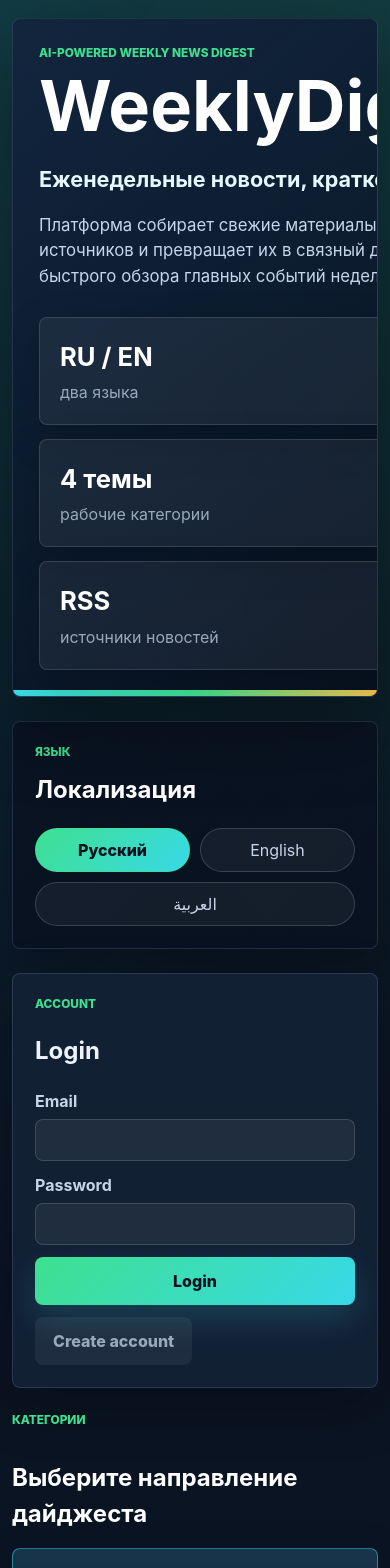
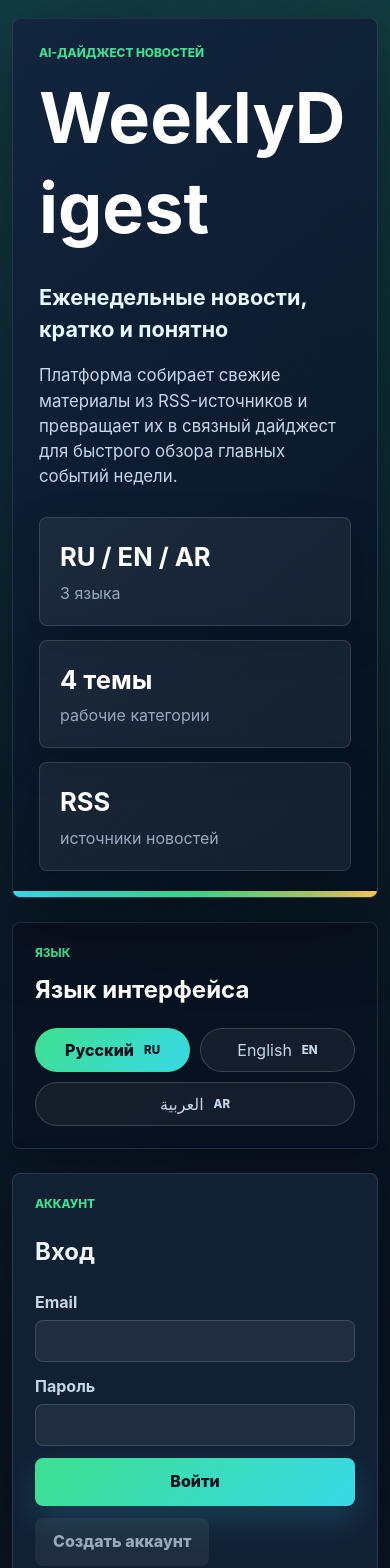
Before and after one commit to aiman-najme-1/WeeklyDigest, a React (Vite) app in the folder frontend/: page / in a window 390 px wide. Shown: the top 1568 px of the page. Built offline with nearby package versions, Linux system fonts and the light colour scheme; no server answers.

Commit message:
Polish frontend localization and dropdown styles

```diff
--- a/frontend/src/App.jsx
+++ b/frontend/src/App.jsx
@@ -25,14 +25,17 @@ const languages = [
   {
     code: "ru",
     label: "Русский",
+    badge: "RU",
   },
   {
     code: "en",
     label: "English",
+    badge: "EN",
   },
   {
     code: "ar",
     label: "العربية",
+    badge: "AR",
   },
 ];
 
@@ -71,25 +74,25 @@ function formatDisplayDate(value) {
 const copy = {
   ru: {
     header: {
-      eyebrow: "AI-powered weekly news digest",
+      eyebrow: "AI-дайджест новостей",
       subtitle: "Еженедельные новости, кратко и понятно",
       description:
         "Платформа собирает свежие материалы из RSS-источников и превращает их в связный дайджест для быстрого обзора главных событий недели.",
       stats: [
-        ["RU / EN", "два языка"],
+        ["RU / EN / AR", "3 языка"],
         ["4 темы", "рабочие категории"],
         ["RSS", "источники новостей"],
       ],
       statsLabel: "Возможности MVP",
     },
     languageSwitcher: {
-      ariaLabel: "Выбор языка",
+      ariaLabel: "Выбор языка интерфейса",
       kicker: "Язык",
-      title: "Локализация",
+      title: "Язык интерфейса",
     },
     categoriesKicker: "Категории",
     categoriesTitle: "Выберите направление дайджеста",
-    categoryStatusActive: "Активно",
+    categoryStatusActive: "Доступно",
     categoryButton: "Создать дайджест",
     categoryLoading: "Готовим...",
     loadingTitle: "Готовим дайджест: ",
@@ -99,7 +102,7 @@ const copy = {
     digestEmptyKicker: "Результат",
     digestEmptyTitle: "Дайджест появится здесь",
     digestEmptyDescription:
-      "Выберите язык и категорию, чтобы увидеть краткий обзор с ссылками на источники.",
+      "Выберите язык и категорию, чтобы увидеть краткий обзор со ссылками на источники.",
     digestReadyKicker: "Готовый материал",
     digestTitle: "Еженедельный дайджест: ",
     sourcesAriaLabel: "Источники дайджеста",
@@ -109,10 +112,22 @@ const copy = {
     sourcesPlaceholderTitle: "Ссылки появятся после генерации",
     sourcesPlaceholderDescription:
       "После создания дайджеста здесь будут показаны статьи, которые использовал backend.",
+    metadata: {
+      updatedAt: "Обновлено",
+      resultSource: "Источник данных",
+      sourcesUsed: "Использованные источники",
+      cache: "кэш",
+      fresh: "свежий RSS",
+    },
+    articleLabels: {
+      source: "Источник",
+      date: "Дата",
+      unknownSource: "Неизвестный источник",
+    },
     categories: {
       sports: {
         title: "Спорт",
-        description: "Обзор спортивных новостей из актуальной RSS-ленты.",
+        description: "Обзор спортивных новостей из актуальных RSS-лент.",
       },
       economy: {
         title: "Экономика",
@@ -135,20 +150,20 @@ const copy = {
       description:
         "The platform collects fresh stories from RSS sources and turns them into a clear digest for a quick review of the week's main events.",
       stats: [
-        ["RU / EN", "two languages"],
+        ["RU / EN / AR", "3 languages"],
         ["4 topics", "working categories"],
         ["RSS", "news sources"],
       ],
       statsLabel: "MVP features",
     },
     languageSwitcher: {
-      ariaLabel: "Language selection",
+      ariaLabel: "Interface language selection",
       kicker: "Language",
-      title: "Localization",
+      title: "Interface language",
     },
     categoriesKicker: "Categories",
     categoriesTitle: "Choose a digest topic",
-    categoryStatusActive: "Active",
+    categoryStatusActive: "Available",
     categoryButton: "Create digest",
     categoryLoading: "Preparing...",
     loadingTitle: "Preparing digest: ",
@@ -168,10 +183,22 @@ const copy = {
     sourcesPlaceholderTitle: "Links will appear after generation",
     sourcesPlaceholderDescription:
       "After creating a digest, this area will show the articles used by the backend.",
+    metadata: {
+      updatedAt: "Updated at",
+      resultSource: "Source",
+      sourcesUsed: "Sources used",
+      cache: "cache",
+      fresh: "fresh RSS",
+    },
+    articleLabels: {
+      source: "Source",
+      date: "Date",
+      unknownSource: "Unknown source",
+    },
     categories: {
       sports: {
         title: "Sports",
-        description: "Weekly review of sports news from an active RSS feed.",
+        description: "Weekly review of sports news from active RSS feeds.",
       },
       economy: {
         title: "Economy",
@@ -192,18 +219,18 @@ const copy = {
       eyebrow: "ملخص أخبار أسبوعي بالذكاء الاصطناعي",
       subtitle: "أخبار أسبوعية مختصرة وواضحة",
       description:
-        "تجمع المنصة الأخبار من مصادر RSS ثم تحولها إلى ملخص واضح مع روابط للمقالات الأصلية.",
+        "تجمع المنصة الأخبار من مصادر RSS وتحولها إلى ملخص واضح مع روابط للمقالات الأصلية.",
       stats: [
-        ["RU / EN / AR", "ثلاث لغات"],
+        ["RU / EN / AR", "3 لغات"],
         ["4 مواضيع", "تصنيفات متاحة"],
         ["RSS", "مصادر أخبار"],
       ],
-      statsLabel: "مميزات المشروع",
+      statsLabel: "ميزات المشروع",
     },
     languageSwitcher: {
-      ariaLabel: "اختيار اللغة",
+      ariaLabel: "اختيار لغة الواجهة",
       kicker: "اللغة",
-      title: "اللغة",
+      title: "لغة الواجهة",
     },
     categoriesKicker: "التصنيفات",
     categoriesTitle: "اختر موضوع الملخص",
@@ -213,10 +240,11 @@ const copy = {
     loadingTitle: "جاري تحضير الملخص: ",
     loadingDescription: "نجمع الأخبار من RSS وننشئ ملخصا قصيرا.",
     errorKicker: "خطأ",
-    errorTitle: "تعذر إنشاء الملخص. حاول مرة أخرى.",
+    errorTitle: "تعذر إنشاء الملخص. حاول مرة أخرى لاحقا.",
     digestEmptyKicker: "النتيجة",
     digestEmptyTitle: "سيظهر الملخص هنا",
-    digestEmptyDescription: "اختر اللغة والتصنيف لعرض ملخص قصير مع روابط المصادر.",
+    digestEmptyDescription:
+      "اختر اللغة والتصنيف لعرض ملخص قصير مع روابط المصادر.",
     digestReadyKicker: "الملخص جاهز",
     digestTitle: "الملخص الأسبوعي: ",
     sourcesAriaLabel: "مصادر الملخص",
@@ -224,7 +252,20 @@ const copy = {
     newsTitle: "الأخبار المستخدمة في الملخص",
     sourcesKicker: "المصادر",
     sourcesPlaceholderTitle: "ستظهر الروابط بعد إنشاء الملخص",
-    sourcesPlaceholderDescription: "بعد إنشاء الملخص ستظهر هنا المقالات التي استخدمها backend.",
+    sourcesPlaceholderDescription:
+      "بعد إنشاء الملخص ستظهر هنا المقالات التي استخدمها backend.",
+    metadata: {
+      updatedAt: "آخر تحديث",
+      resultSource: "مصدر البيانات",
+      sourcesUsed: "المصادر المستخدمة",
+      cache: "ذاكرة التخزين",
+      fresh: "RSS جديد",
+    },
+    articleLabels: {
+      source: "المصدر",
+      date: "التاريخ",
+      unknownSource: "مصدر غير معروف",
+    },
     categories: {
       sports: {
         title: "الرياضة",
@@ -248,26 +289,26 @@ const copy = {
 
 const accountCopy = {
   ru: {
-    kicker: "Account",
-    loginTitle: "Login",
-    registerTitle: "Register",
-    username: "Username",
+    kicker: "Аккаунт",
+    loginTitle: "Вход",
+    registerTitle: "Регистрация",
+    username: "Имя пользователя",
     email: "Email",
-    password: "Password",
-    loginButton: "Login",
-    registerButton: "Register",
-    showLogin: "Already have an account? Login",
-    showRegister: "Create account",
-    title: "Personal cabinet",
-    preferredLanguage: "Preferred language",
-    preferredCategory: "Preferred category",
-    savePreferences: "Save preferences",
-    savedArticles: "Saved articles",
-    noSavedArticles: "No saved articles yet.",
-    deleteArticle: "Delete",
-    logout: "Logout",
-    saveArticle: "Save article",
-    savedArticle: "Saved",
+    password: "Пароль",
+    loginButton: "Войти",
+    registerButton: "Зарегистрироваться",
+    showLogin: "Уже есть аккаунт? Войти",
+    showRegister: "Создать аккаунт",
+    title: "Личный кабинет",
+    preferredLanguage: "Предпочитаемый язык",
+    preferredCategory: "Предпочитаемая категория",
+    savePreferences: "Сохранить настройки",
+    savedArticles: "Сохраненные статьи",
+    noSavedArticles: "Пока нет сохраненных статей.",
+    deleteArticle: "Удалить",
+    logout: "Выйти",
+    saveArticle: "Сохранить статью",
+    savedArticle: "Сохранено",
   },
   en: {
     kicker: "Account",
@@ -280,7 +321,7 @@ const accountCopy = {
     registerButton: "Register",
     showLogin: "Already have an account? Login",
     showRegister: "Create account",
-    title: "Personal cabinet",
+    title: "Personal account",
     preferredLanguage: "Preferred language",
     preferredCategory: "Preferred category",
     savePreferences: "Save preferences",
@@ -552,15 +593,15 @@ export default function App() {
                 emptyDescription: text.digestEmptyDescription,
                 readyKicker: text.digestReadyKicker,
                 readyTitle: `${text.digestTitle}${resultCategoryText.title}`,
-                updatedAt: selectedLanguage === "ar" ? "آخر تحديث" : "Updated at",
-                resultSource: selectedLanguage === "ar" ? "المصدر" : "Source",
-                sourcesUsed: selectedLanguage === "ar" ? "المصادر المستخدمة" : "Sources used",
+                updatedAt: text.metadata.updatedAt,
+                resultSource: text.metadata.resultSource,
+                sourcesUsed: text.metadata.sourcesUsed,
               }}
               metadata={
                 digestResult
                   ? {
                       updatedAt: formatDisplayDate(digestResult.generatedAt),
-                      resultSource: digestResult.fromCache ? "cache" : "fresh RSS",
+                      resultSource: digestResult.fromCache ? text.metadata.cache : text.metadata.fresh,
                       sourcesUsed: digestResult.sourcesUsed?.join(", "),
                     }
                   : null
@@ -575,12 +616,11 @@ export default function App() {
             canSave={Boolean(currentUser)}
             kicker={text.newsKicker}
             labels={{
-              source: selectedLanguage === "ru" ? "Источник" : "Source",
-              date: selectedLanguage === "ru" ? "Дата" : "Date",
+              source: text.articleLabels.source,
+              date: text.articleLabels.date,
               saveArticle: accountText.saveArticle,
               savedArticle: accountText.savedArticle,
-              unknownSource:
-                selectedLanguage === "ru" ? "Неизвестный источник" : "Unknown source",
+              unknownSource: text.articleLabels.unknownSource,
             }}
             onSaveArticle={handleSaveArticle}
             savedArticleUrls={savedArticleUrls}
--- a/frontend/src/styles/main.css
+++ b/frontend/src/styles/main.css
@@ -45,7 +45,9 @@ body {
 }
 
 button,
-a {
+a,
+input,
+select {
   font: inherit;
 }
 
@@ -116,9 +118,11 @@ a {
   max-width: 760px;
   margin: 0;
   color: #ffffff;
-  font-size: clamp(3.8rem, 9vw, 7.4rem);
-  line-height: 0.94;
+  font-size: clamp(3.4rem, 7vw, 6.2rem);
+  line-height: 1.28;
   letter-spacing: 0;
+  overflow-wrap: anywhere;
+  padding-bottom: 0.06em;
 }
 
 .hero__subtitle {
@@ -177,6 +181,7 @@ a {
 
 .toolbar {
   display: flex;
+  flex-wrap: wrap;
   align-items: center;
   justify-content: space-between;
   gap: 20px;
@@ -185,6 +190,10 @@ a {
   border-radius: var(--radius);
   background: rgba(9, 18, 32, 0.82);
   box-shadow: 0 14px 42px rgba(0, 0, 0, 0.2);
+}
+
+.toolbar > div {
+  min-width: 0;
 }
 
 h2,
@@ -209,6 +218,7 @@ p {
   display: flex;
   flex-wrap: wrap;
   gap: 10px;
+  justify-content: flex-end;
 }
 
 .language-switcher__item {
@@ -222,6 +232,7 @@ p {
   color: var(--soft);
   background: rgba(255, 255, 255, 0.05);
   cursor: pointer;
+  white-space: nowrap;
   transition:
     transform 180ms ease,
     border-color 180ms ease,
@@ -248,6 +259,7 @@ p {
 
 .section-heading {
   display: flex;
+  flex-wrap: wrap;
   align-items: end;
   justify-content: space-between;
   gap: 20px;
@@ -298,6 +310,7 @@ p {
 
 .category-card__top {
   display: flex;
+  flex-wrap: wrap;
   align-items: center;
   justify-content: space-between;
   gap: 14px;
@@ -354,6 +367,9 @@ p {
   border-radius: var(--radius);
   font-weight: 850;
   letter-spacing: 0;
+  line-height: 1.2;
+  text-align: center;
+  white-space: normal;
 }
 
 .primary-button {
@@ -508,11 +524,29 @@ p {
 .auth-form select {
   width: 100%;
   min-height: 42px;
+  min-width: 0;
   padding: 0 12px;
   border: 1px solid rgba(255, 255, 255, 0.14);
   border-radius: var(--radius);
   color: var(--text);
   background: rgba(255, 255, 255, 0.06);
+  color-scheme: dark;
+  line-height: 1.2;
+}
+
+.auth-form select {
+  cursor: pointer;
+}
+
+.auth-form select option {
+  color: #edf4ff;
+  background: #101827;
+}
+
+.auth-form select:focus,
+.auth-form input:focus {
+  outline: 2px solid rgba(56, 217, 232, 0.55);
+  outline-offset: 2px;
 }
 
 .account-panel__error {
@@ -534,6 +568,12 @@ p {
 .cabinet-user strong {
   color: #ffffff;
   font-size: 1.1rem;
+}
+
+.cabinet-user span,
+.saved-article a,
+.source-link span {
+  overflow-wrap: anywhere;
 }
 
 .saved-articles {
@@ -619,6 +659,15 @@ p {
   direction: rtl;
 }
 
+.app-shell.is-rtl .language-switcher {
+  justify-content: flex-start;
+}
+
+.app-shell.is-rtl .auth-form select {
+  direction: rtl;
+  text-align: right;
+}
+
 .app-shell.is-rtl .source-link__save {
   justify-self: end;
 }
```
